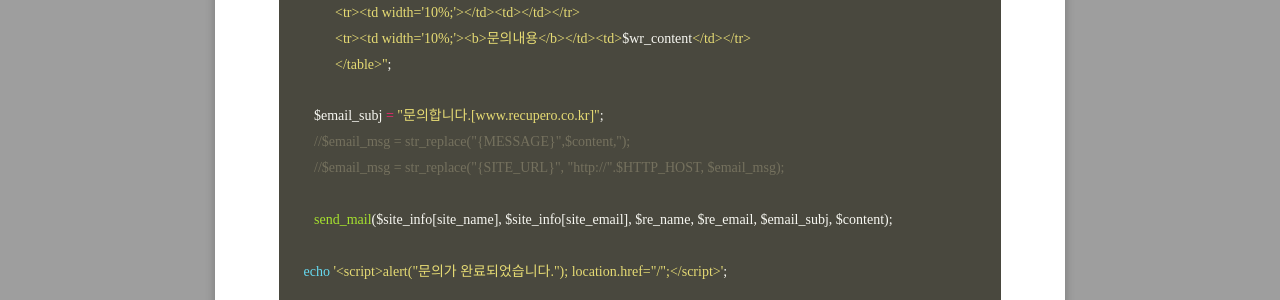
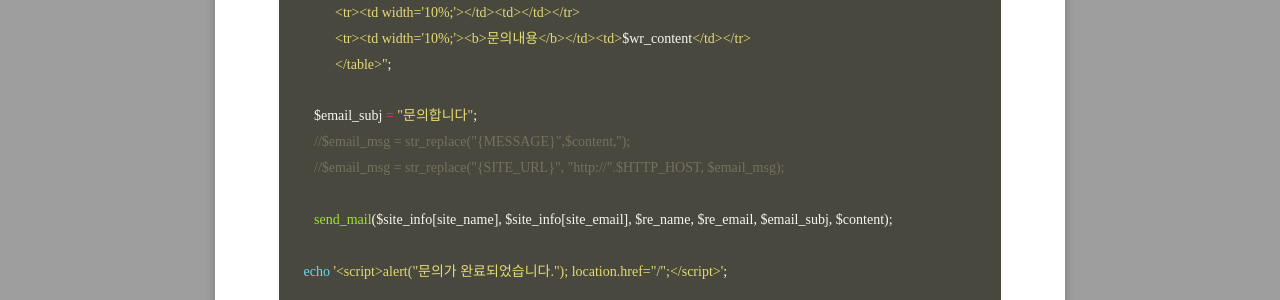
Before and after one commit to GayeonYoon/GayeonYoon.github.io, a Jekyll site: the page built from _posts/2021-08-05-MAIL_FORM.md, in a window 1280 px wide and 900 px high, scrolled down 5469 px. Shown: the part 352-652 px from the top of the window. Built offline with Jekyll 4.4.1, drawn with Linux system fonts in a browser that asks for light colours; some web fonts are replaced.

Commit message:
Update 2021-08-05-MAIL_FORM.md

```diff
--- a/_posts/2021-08-05-MAIL_FORM.md
+++ b/_posts/2021-08-05-MAIL_FORM.md
@@ -213,7 +213,7 @@ feature: /assets/img/php_logo.jpg
             <tr><td width='10%;'><b>문의내용</b></td><td>$wr_content</td></tr>
             </table>";
 
-      $email_subj = "문의합니다.[www.recupero.co.kr]";
+      $email_subj = "문의합니다";
       //$email_msg = str_replace("{MESSAGE}",$content,'');
       //$email_msg = str_replace("{SITE_URL}", "http://".$HTTP_HOST, $email_msg);
 
```
